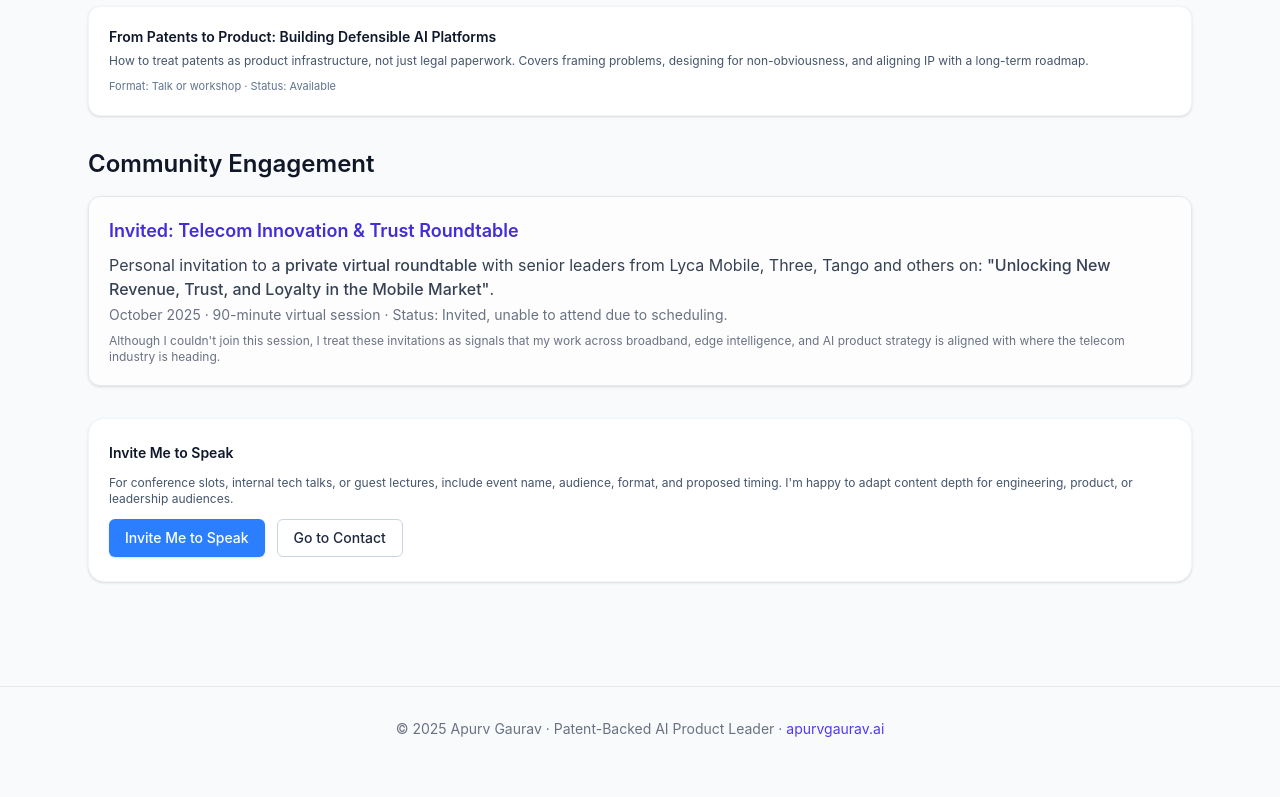
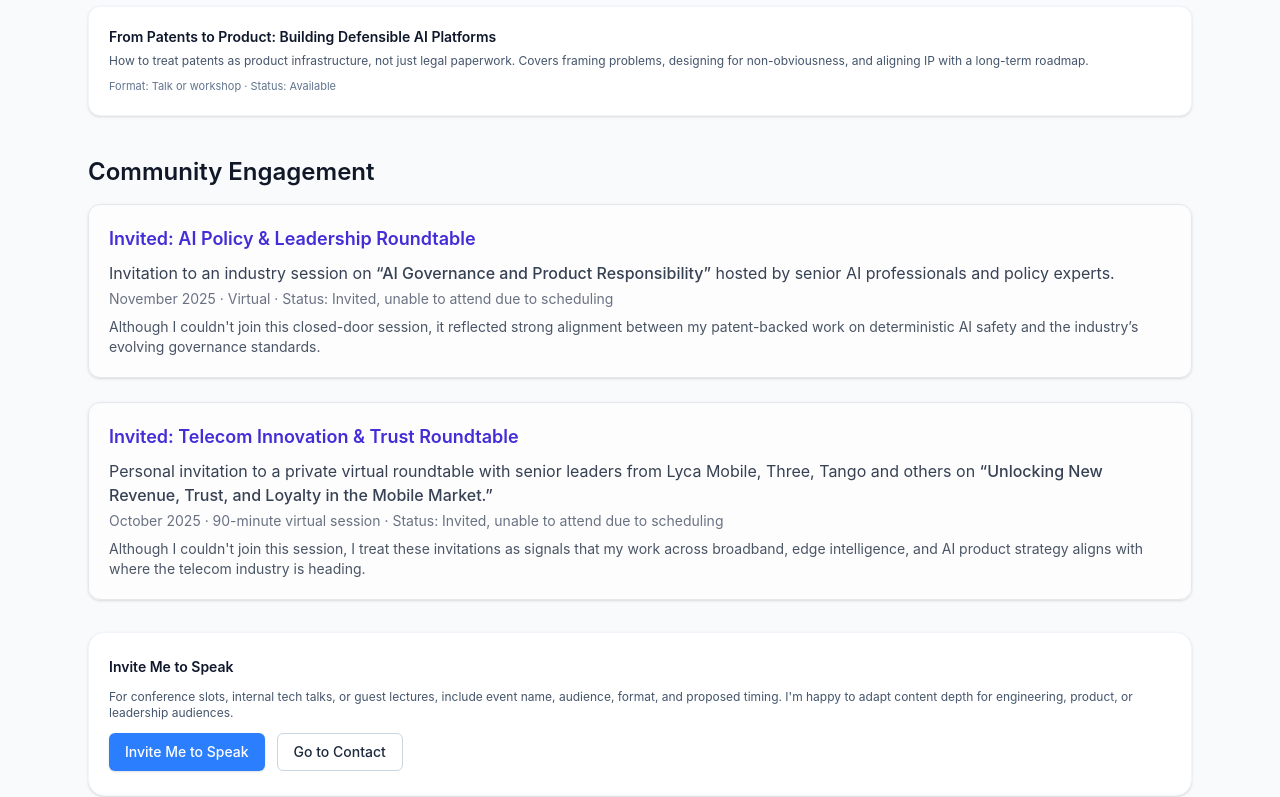
Before and after one commit to apurvgaurav/apurv-portfolio, a Next.js app: page /media in a window 1280 px wide. Shown: the part 731-1528 px from the top of the page. Before the commit the page ends 1502 px from the top, so only its background shows below. Built offline with nearby package versions, Linux system fonts and the light colour scheme.

Commit message:
Update page.tsx

```diff
--- a/app/media/page.tsx
+++ b/app/media/page.tsx
@@ -87,39 +87,58 @@ export default function MediaPage() {
 
       {/* Community Engagement */}
           {/* Community Engagement */}
-      <section className="mt-4">
+      <section className="mt-10 space-y-6">
   <h2 className="text-2xl font-semibold text-gray-900 mb-4">
     Community Engagement
   </h2>
-        <div className="space-y-6">
+
+  {/* Invite 1 */}
+  <article className="rounded-xl border border-gray-200 p-5 bg-white/70 shadow-sm">
+    <h3 className="text-lg font-semibold text-indigo-700">
+      Invited: AI Policy &amp; Leadership Roundtable
+    </h3>
+    <p className="mt-2 text-gray-700">
+      Invitation to an industry session on{" "}
+      <span className="font-medium">
+        “AI Governance and Product Responsibility”
+      </span>{" "}
+      hosted by senior AI professionals and policy experts.
+      <span className="block text-sm text-gray-500 mt-1">
+        November&nbsp;2025 · Virtual · Status: Invited, unable to attend due to
+        scheduling
+      </span>
+    </p>
+    <p className="mt-2 text-sm text-gray-600">
+      Although I couldn't join this closed-door session, it reflected strong
+      alignment between my patent-backed work on deterministic AI safety and the
+      industry’s evolving governance standards.
+    </p>
+  </article>
+
+  {/* Invite 2 */}
   <article className="rounded-xl border border-gray-200 p-5 bg-white/70 shadow-sm">
     <h3 className="text-lg font-semibold text-indigo-700">
       Invited: Telecom Innovation &amp; Trust Roundtable
     </h3>
     <p className="mt-2 text-gray-700">
-              Personal invitation to a{" "}
-              <span className="font-medium">private virtual roundtable</span>{" "}
-              with senior leaders from Lyca Mobile, Three, Tango and others on:
+      Personal invitation to a private virtual roundtable with senior leaders
+      from Lyca&nbsp;Mobile, Three, Tango and others on{" "}
       <span className="font-medium">
-                {" "}
-                &quot;Unlocking New Revenue, Trust, and Loyalty in the Mobile
-                Market&quot;
+        “Unlocking New Revenue, Trust, and Loyalty in the Mobile Market.”
       </span>
-              .
-              <span className="text-sm text-gray-500 block mt-1">
-                October 2025 · 90-minute virtual session · Status: Invited, unable to attend
-                due to scheduling.
+      <span className="block text-sm text-gray-500 mt-1">
+        October&nbsp;2025 · 90-minute virtual session · Status: Invited, unable
+        to attend due to scheduling
       </span>
     </p>
-            <p className="mt-2 text-xs text-gray-500">
-              Although I couldn&apos;t join this session, I treat these
-              invitations as signals that my work across broadband, edge
-              intelligence, and AI product strategy is aligned with where the
-              telecom industry is heading.
+    <p className="mt-2 text-sm text-gray-600">
+      Although I couldn't join this session, I treat these invitations as
+      signals that my work across broadband, edge intelligence, and AI product
+      strategy aligns with where the telecom industry is heading.
     </p>
   </article>
-        </div>
 </section>
+
 
 
       {/* CTA */}
```
Lines whose indentation alone changed are shown as unchanged.
